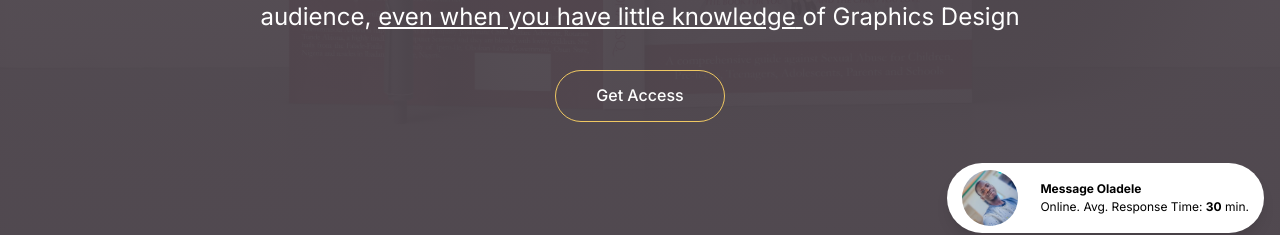
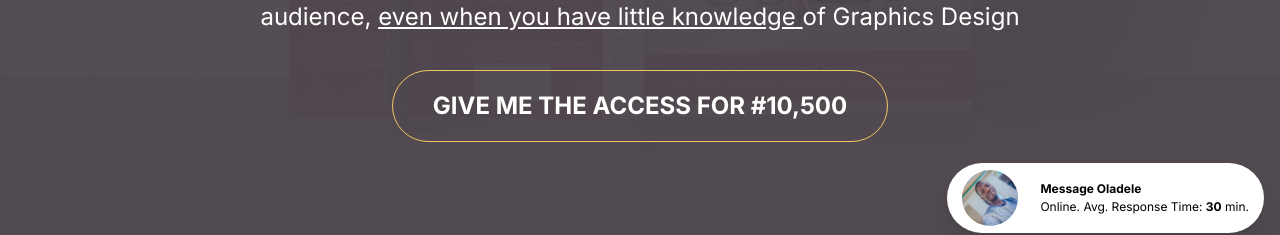
Before and after one commit to umarfaruq43/oladeleGraphics, a Next.js app: page /design_class in a window 1280 px wide. Shown: the part 551-786 px from the top of the page. Built offline with nearby package versions, Linux system fonts and the light colour scheme.

Commit message:
Hero component button update

```diff
--- a/components/Design_class/Hero.jsx
+++ b/components/Design_class/Hero.jsx
@@ -103,28 +103,32 @@ export default function CallToActionWithAnnotation() {
                         <Box>
                             <Button
                                 mt="35px"
-                                py="25px"
+                                py="35px"
                                 px="40px"
                                 // bg={"brand.yellow"}
                                 bg={"transparent"}
                                 rounded={"full"}
-                                fontWeight="500"
+                                fontWeight="600"
+                                fontSize="2xl"
                                 border="1px"
                                 borderColor={"brand.yellow"}
                                 color="brand.white"
                                 _hover={{
                                     // bg: "brand.yellow",
-                                    bg: "transparent",
+                                    bg: "brand.yellow",
+                                    color: "brand.brown",
                                 }}
-                                _active={{
-                                    // bg: "brand.yellow",
-                                    bg: "transparent",
-                                }}
+                                _active={
+                                    {
+                                        // bg: "brand.yellow",
+                                        // bg: "transparent",
+                                    }
+                                }
                                 as="a"
                                 href="https://selar.co/2d2r"
                                 target="_blank"
                             >
-                                Get Access
+                                GIVE ME THE ACCESS FOR #10,500
                             </Button>
                         </Box>
                     </Box>
```
